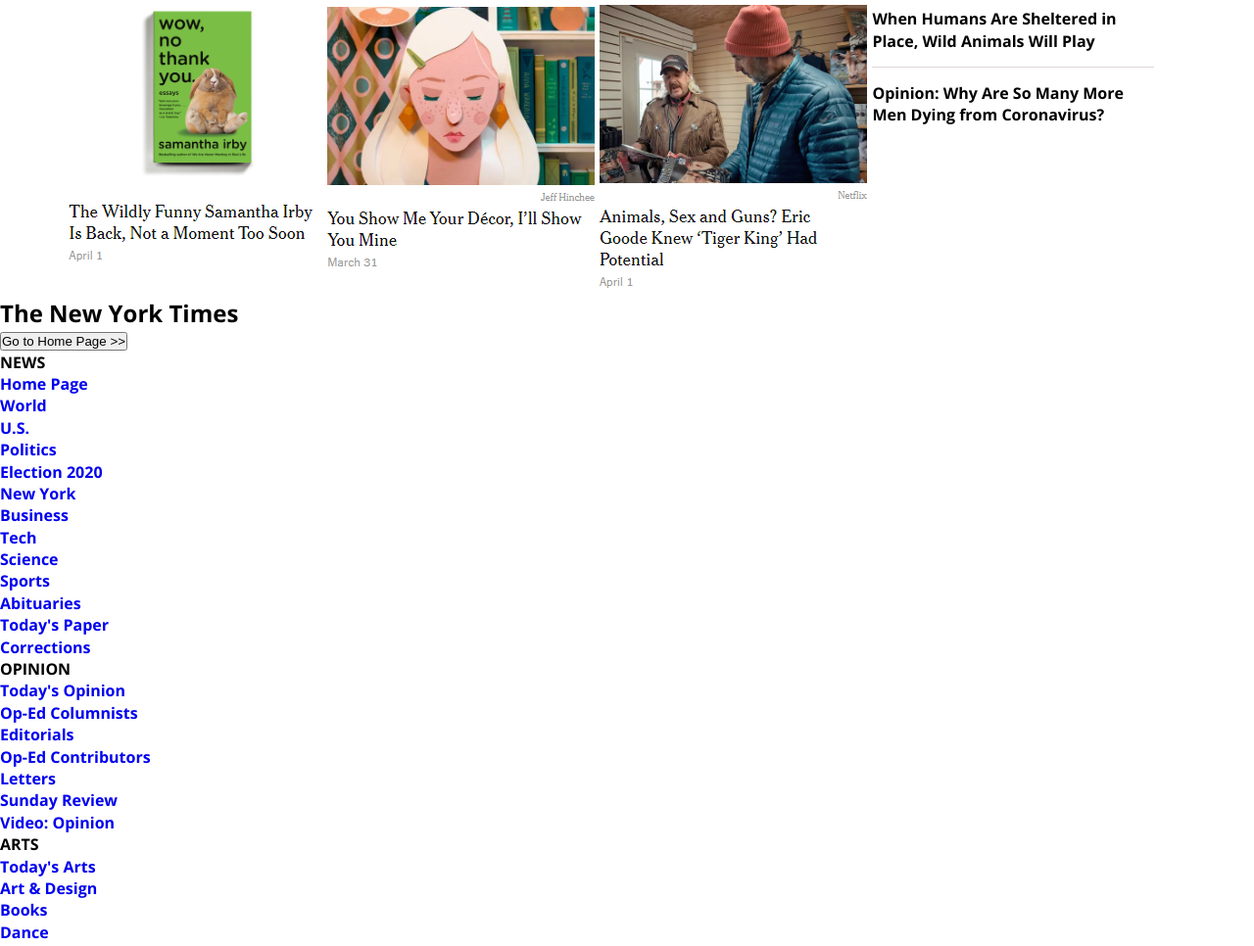
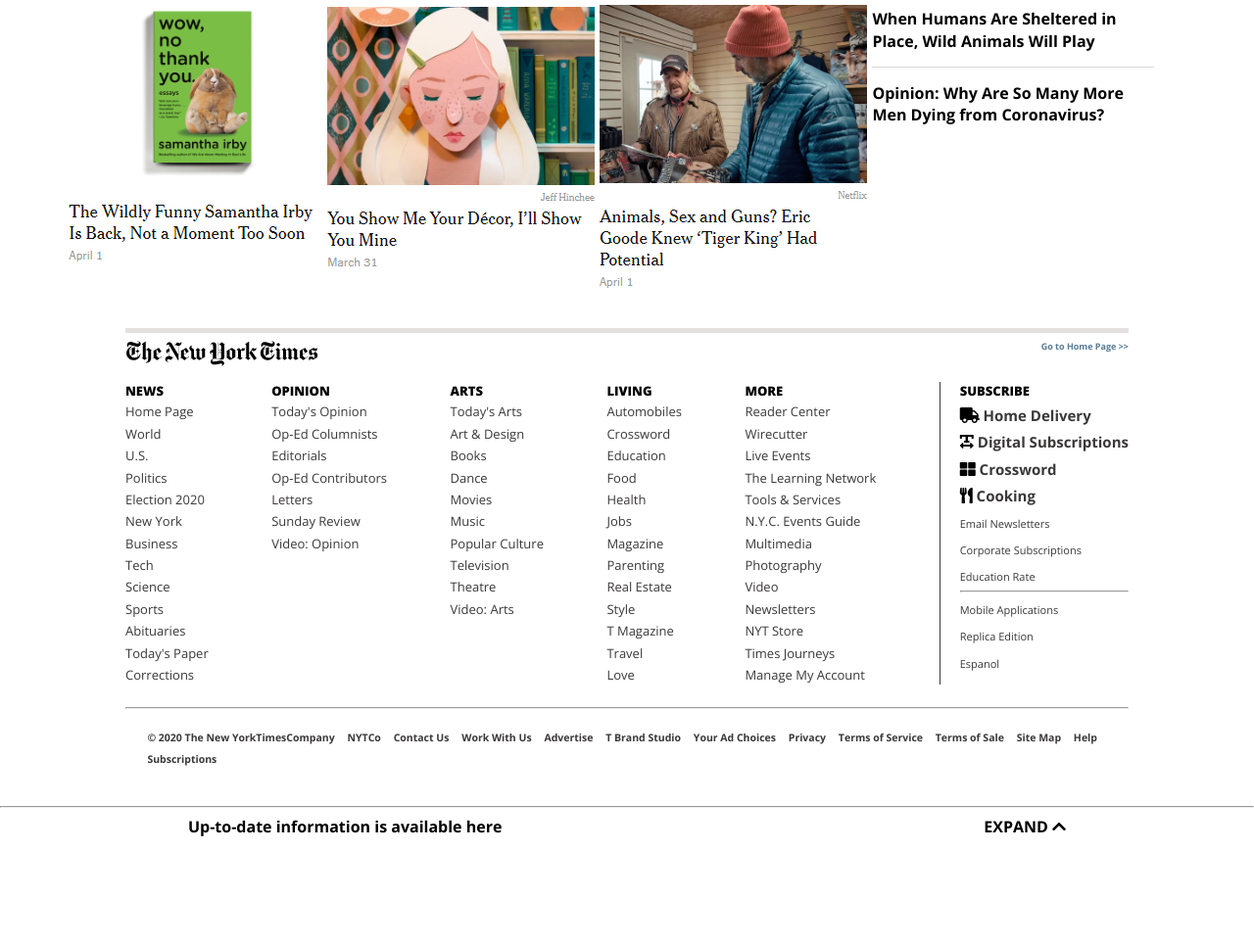
Before and after one commit to evansinho/New-York-Times, a website: page index.html in a window 1280 px wide. Shown: the part 9312-10278 px from the top of the page at 98% size. After the commit the page ends 10183 px from the top, so only its background shows below. Drawn offline with nearby package versions, Linux system fonts and the light colour scheme.

Commit message:
footer finished

```diff
--- a/index.html
+++ b/index.html
@@ -418,9 +418,10 @@
 
       <footer class="main-footer">
         <div class="footer-header">
-          <h2>The New York Times</h2>
-          <button id="home-button">Go to Home Page >></button>
+          <p><img src="images/logo.PNG" alt="new-york-times-logo" /></p>
+          <p id="homepage-btn">Go to Home Page >></p>
         </div>
+        <div class="useful-links">
          <div class="footer-div">
             <ul>
               <li class="li-title">NEWS</li>
@@ -502,44 +503,49 @@
              <li><a href="#" class="item-link">Manage My Account</a></li>
            </ul>
          </div>
-         <div class="footer-div">
+         <div id="subscribe-links">
           <ul>
             <li class="li-title">SUBSCRIBE</li>
-            <li><a href="#" class="item-link">Home Delivery</a></li>
-            <li><a href="#" class="item-link">Digital Subscriptions</a></li>
-            <li><a href="#" class="item-link">Crossword</a></li>
-            <li><a href="#" class="item-link">Cooking</a></li>
-            <li><a href="#" class="item-link much-smaller-link">Email Newsletters</a></li>
-            <li><a href="#" class="item-link much-smaller-link">Corporate Subscriptions</a></li>
-            <li><a href="#" class="item-link much-smaller-link">Education Rate</a></li>
-            <li><a href="#" class="item-link much-smaller-link">Mobile Applications</a></li>
-            <li><a href="#" class="item-link much-smaller-link">Replica Edition</a></li>
-            <li><a href="#" class="item-link much-smaller-link">Espanol</a></li>
-            <li><a href="#" class="item-link much-smaller-link"></a></li>
+            <li><span><i class="fas fa-truck"></i></span><a href="#" class="item-link special-link">  Home Delivery</a></li>
+            <li><span><i class="fas fa-text-width"></i></span> <a href="#" class="item-link special-link">  Digital Subscriptions</a></li>
+            <li><span><i class="fas fa-th-large"></i></span><a href="#" class="item-link special-link">   Crossword</a></li>
+            <li><span><i class="fas fa-utensils"></i></span><a href="#" class="item-link special-link">   Cooking</a></li>
+            <li><a href="#" class="item-link much-smaller-text">Email Newsletters</a></li>
+            <li><a href="#" class="item-link much-smaller-text">Corporate Subscriptions</a></li>
+            <li><a href="#" class="item-link much-smaller-text">Education Rate</a></li>
+            <hr>
+            <li><a href="#" class="item-link much-smaller-text">Mobile Applications</a></li>
+            <li><a href="#" class="item-link much-smaller-text">Replica Edition</a></li>
+            <li><a href="#" class="item-link much-smaller-text">Espanol</a></li>
+            <li><a href="#" class="item-link much-smaller-text"></a></li>
           </ul>
          </div>
+        </div>
+        <br>
         <hr>
-         <div class="contact-info" id="editor-information">
+         <div id="editor-information">
            <ul>
-             <li><a href="#">&copy; 2020 The New York Times Company</a></li>
-             <li><a href="#">NYTCo</a></li>
-             <li><a href="#">Contact Us</a></li>
-             <li><a href="#">Work With Us</a></li>
-             <li><a href="#">Advertise</a></li>
-             <li><a href="#">T Brand Studio</a></li>
-             <li><a href="#">Your Ad Choices</a></li>
-             <li><a href="#">Privacy</a></li>
-             <li><a href="#">Terms of Service</a></li>
-             <li><a href="#">Terms of Sale</a></li>
-             <li><a href="#">Site Map</a></li>
-             <li><a href="#">Help</a></li>
-             <li><a href="#">Subscriptions</a></li>
+             <li><a href="#" class="contact-info">&copy; 2020 The New YorkTimesCompany</a></li>
+             <li><a href="#" class="contact-info">NYTCo</a></li>
+             <li><a href="#" class="contact-info">Contact Us</a></li>
+             <li><a href="#" class="contact-info">Work With Us</a></li>
+             <li><a href="#" class="contact-info">Advertise</a></li>
+             <li><a href="#" class="contact-info">T Brand Studio</a></li>
+             <li><a href="#" class="contact-info">Your Ad Choices</a></li>
+             <li><a href="#" class="contact-info">Privacy</a></li>
+             <li><a href="#" class="contact-info">Terms of Service</a></li>
+             <li><a href="#" class="contact-info">Terms of Sale</a></li>
+             <li><a href="#" class="contact-info">Site Map</a></li>
+             <li><a href="#" class="contact-info">Help</a></li>
+             <li><a href="#" class="contact-info">Subscriptions</a></li>
            </ul>
          </div>
+         <br>
       </footer>
+      <hr>
       <article class="editional-info">
          <p>Up-to-date information is available here</p>
-         <h4>EXPAND</h4>
+         <h4>EXPAND    <span><i class="fas fa-chevron-up"></i></span></h4>
       </article>
     </main>
   </body>
--- a/style.css
+++ b/style.css
@@ -290,3 +290,92 @@
   padding: 15px 0;
   border-top: 1px solid #e0d7d7;
 }
+
+
+/* main footer */
+
+.main-footer {
+  display: flex;
+  flex-direction: column;
+  max-width: 80%;
+  margin: 2rem auto auto auto;
+  border-top: 5px solid rgb(228, 224, 224);
+}
+
+.footer-header {
+  display: flex;
+  justify-content: space-between;
+  padding: .5rem 0 .7rem 0;
+}
+
+#homepage-btn {
+  font-size: 9px;
+  color: #567b95;
+  cursor: pointer;
+}
+
+.useful-links {
+  display: flex;
+  flex-direction: row;
+  justify-content: space-between;
+}
+
+.li-title {
+  font-size: 13px;
+  font-weight: 900;
+}
+
+.item-link {
+  font-size: 13px;
+  color: rgb(59, 56, 56);
+  font-weight: 400;
+}
+
+.item-link:hover {
+  border-bottom: .2px solid gray;
+}
+
+#subscribe-links {
+  border-left: 1px solid rgb(59, 56, 56);
+  padding-left: 20px;
+}
+
+#subscribe-links ul li:not(:first-child) {
+  margin: .3rem 0 .3rem 0;
+}
+
+.much-smaller-text {
+  font-size: 11px;
+}
+
+.special-link {
+  font-size: 15px;
+  font-weight: 700;
+}
+
+#editor-information {
+  padding: 1rem;
+}
+
+#editor-information ul li {
+  float: left;
+}
+
+.contact-info {
+  font-size: 10.5px;
+  padding: 0 .4rem 0 .4rem;
+  color: rgb(59, 56, 56);
+  text-decoration: none;
+}
+
+.contact-info:hover {
+  border-bottom: .2px solid gray;
+}
+
+.editional-info {
+  display: flex;
+  justify-content: space-between;
+  max-width: 70%;
+  margin: auto;
+  padding: .5rem 0 1rem 0;
+}
```
